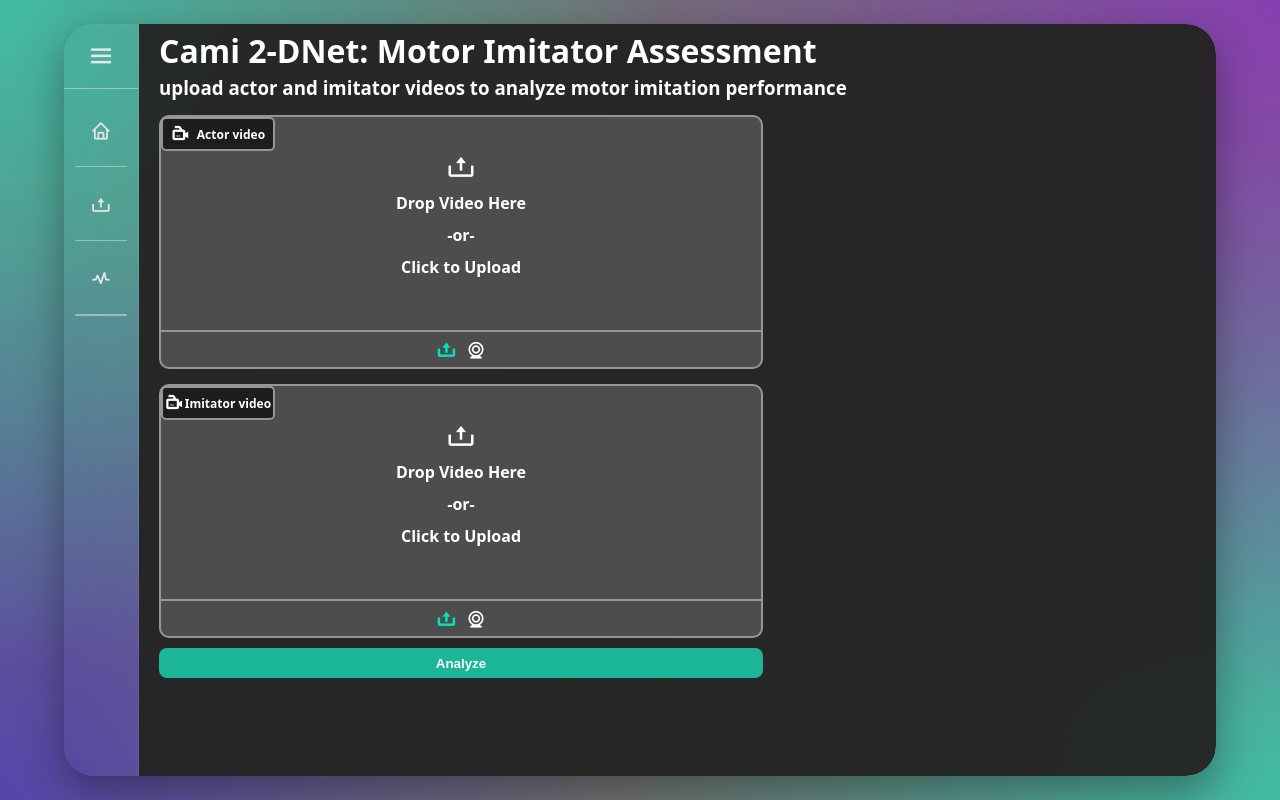
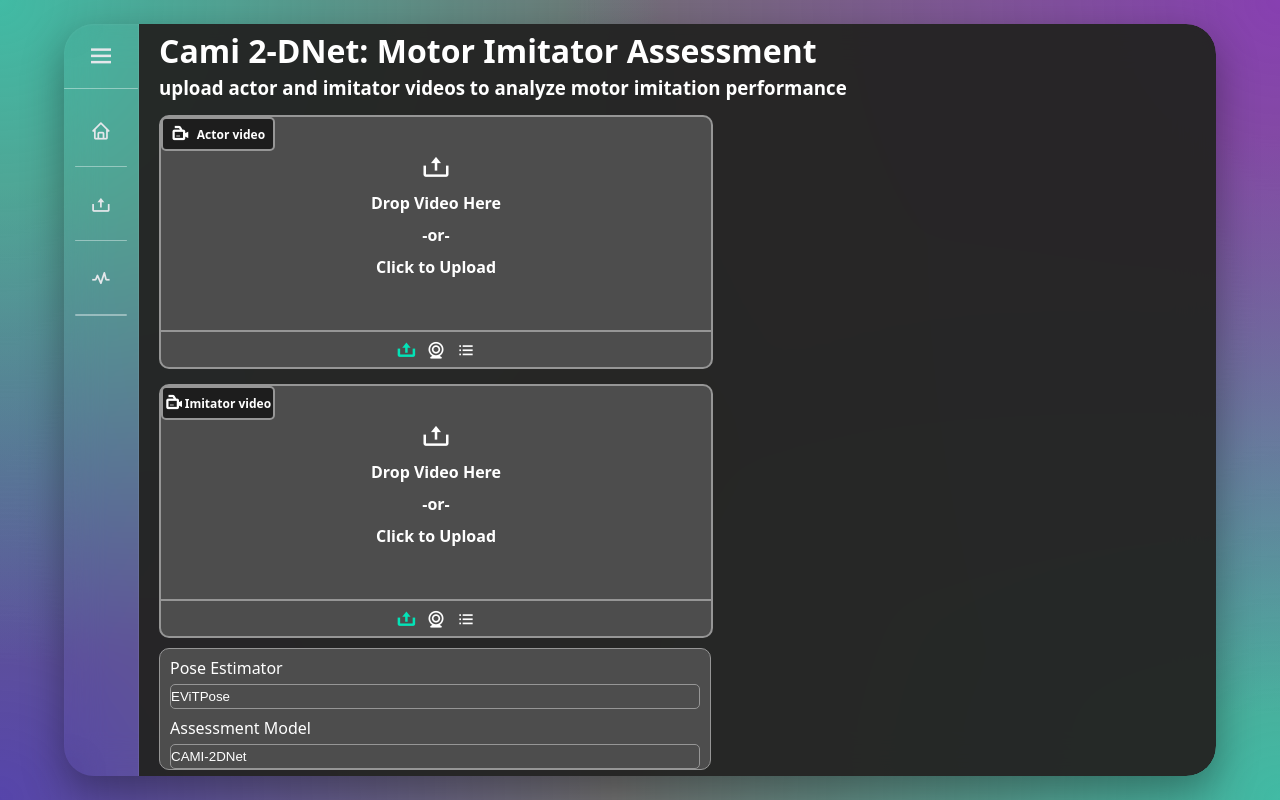
Before and after one commit to lkoll123/cami-2dnet-demo, a Next.js app: page /upload in a window 1280 px wide. Built offline with nearby package versions, Linux system fonts and the light colour scheme.

Commit message:
model Selector updates

```diff
--- a/app/components/Sidebar/Sidebar.tsx
+++ b/app/components/Sidebar/Sidebar.tsx
@@ -20,7 +20,7 @@ export default function Sidebar({isOpen, setIsOpen}: sideBarProps) {
     const navItems: navItem[] = [
         {label: "Home", icon: "bx bx-home", href: "/"},
         {label: "Upload", icon: "bx bx-upload", href: "/upload"},
-        {label: "Diagnose", icon: "bx bx-pulse", href: ""}
+        {label: "Diagnose", icon: "bx bx-pulse", href: "/diagnose"}
     ]
     return (
         <div className={`${styles.sideBar} ${isOpen ? styles.open : styles.closed}`}>
--- /dev/null
+++ b/app/components/modelSelector/modelSelector.module.css
@@ -0,0 +1,41 @@
+.modelSelector {
+    margin-left: 20px;
+    margin-top: 10px;
+    height: 120px;
+    width: 550px;
+    background: rgb(77, 77, 77);
+    border-radius: 10px;
+    border: 1px solid rgb(150, 150, 150);
+    display: flex;
+    flex-direction: column;
+}
+
+.group {
+    display: flex;
+    flex-direction: column;
+    margin-left: 10px;
+    margin-right: 10px;
+    font-size: 16px;
+    margin-top: 8px;
+}
+
+.group h4 {
+    margin-left: 10px;
+}
+
+.group select {
+    background: rgba(0, 0, 0, 0);
+    height: 25px;
+    color: white;
+    border-radius: 5px;
+    border: 1.5px solid rgb(150, 150, 150); ;
+    margin-top: 5px;
+    -webkit-appearance: none;    /* Safari & Chrome */
+    -moz-appearance: none;
+}
+
+.group select:focus {
+  outline: none;
+  border-color: rgb(0, 234, 164);
+  box-shadow: 0 0 0 2px rgba(0,234,164,0.4);
+}
--- /dev/null
+++ b/app/components/modelSelector/modelSelector.tsx
@@ -0,0 +1,41 @@
+/* components/ModelSelector/ModelSelector.tsx */
+"use client";
+
+import styles from "./modelSelector.module.css";
+
+export interface ModelSelectorProps {
+  pose: string;
+  assess: string;
+  setPose: (m: string) => void;
+  setAssess: (m: string) => void;
+}
+
+export default function ModelSelector({
+  pose,
+  assess,
+  setPose,
+  setAssess,
+}: ModelSelectorProps) {
+  return (
+    <section className={styles.modelSelector}>
+
+      <label className={styles.group}>
+        Pose Estimator
+        <select value={pose} onChange={(e) => setPose(e.target.value)}>
+          <option value="evitpose">EViTPose</option>
+          <option value="openpose">OpenPose</option>
+          <option value="hrnet">HRNet</option>
+        </select>
+      </label>
+
+      <label className={styles.group}>
+        Assessment Model
+        <select value={assess} onChange={(e) => setAssess(e.target.value)}>
+          <option value="cami-2dnet">CAMI-2DNet</option>
+          <option value="cami-2d">CAMI-2D (baseline)</option>
+          <option value="cami-3d">CAMI-3D (Kinect)</option>
+        </select>
+      </label>
+    </section>
+  );
+}
--- a/app/components/uploadModal/uploadModal.module.css
+++ b/app/components/uploadModal/uploadModal.module.css
@@ -1,6 +1,6 @@
 .panel {
     position: relative;
-    width: 600px;
+    width: 550px;
     height: 250px;
     background: rgb(77, 77, 77);
     border-radius: 10px;
@@ -94,3 +94,51 @@
     position: absolute;
     top: 0px;
 }
+
+.recIcon {
+    z-index: 2;
+    color: red;
+    font-size: 30px;
+    position: absolute;
+    bottom: 0px;
+}
+
+.resetBtn {
+    border-radius: 8px;
+    position: absolute;
+    bottom: 0px;
+    width: 120px;
+    height: 30px;
+    background-color: rgb(203, 32, 32);
+    color: white;
+    border: none;
+    font-weight: bold;
+    cursor: pointer;
+    transition: 0.1s ease;
+}
+
+.resetBtn:hover {
+    transition: 0.1s ease;
+    background-color: rgb(255, 0, 0);
+
+}
+
+.fileList {
+    width: 100%;
+    height: 140px;
+    overflow: scroll;
+    display: flex;
+    flex-direction: column;
+    align-items: center;
+}
+
+.fileList li {
+   list-style-type: none;     /* no bullet */
+  padding: 6px 12px;         /* nice left/right space */
+  font-size: 0.9rem;
+  border-bottom: 1px solid rgba(255, 255, 255, 0.15); /* faint separator */
+  white-space: nowrap;       /* keep long names on one line */
+  text-overflow: ellipsis;   /* truncate with … */
+  overflow: hidden;
+
+}
--- a/app/components/uploadModal/uploadModal.tsx
+++ b/app/components/uploadModal/uploadModal.tsx
@@ -9,12 +9,14 @@ interface uploadModalProps {
     type: 'Imitator' | 'Actor';
     files: File[];
     addFiles: (f: File | File[]) => void;
+    resetFiles: () => void;
 }
 
-type Mode = "upload" | "record"
+type Mode = "upload" | "record" | "files"
 
-export default function UploadModal({ type, files, addFiles } : uploadModalProps) {
+export default function UploadModal({ type, files, addFiles, resetFiles } : uploadModalProps) {
     const [mode, setMode] = useState<Mode>("upload");
+    const [isRec, setIsRec] = useState(false);
 
     function handleSelect(e: ChangeEvent<HTMLInputElement>) {
     if (e.target.files) addFiles(Array.from(e.target.files));
@@ -23,6 +25,7 @@ export default function UploadModal({ type, files, addFiles } : uploadModalProps
   /* ------------- record handlers ------------- */
   const vidRef   = useRef<HTMLVideoElement>(null);
   const strmRef  = useRef<MediaStream | null>(null);
+  const recRef = useRef<MediaRecorder | null>(null);
 
   useEffect(() => {
     if (mode !== "record") return;
@@ -33,17 +36,28 @@ export default function UploadModal({ type, files, addFiles } : uploadModalProps
     return () => strmRef.current?.getTracks().forEach(t => t.stop());
   }, [mode]);
 
-  function capture() {
+  function startRecording() {
     if (!strmRef.current) return;
-    const rec = new MediaRecorder(strmRef.current, { mimeType: "video/webm" });
+    const rec = new MediaRecorder(strmRef.current, {
+      mimeType: "video/webm",
+    });
     const chunks: BlobPart[] = [];
-    rec.ondataavailable = e => chunks.push(e.data);
-    rec.start();
-    setTimeout(() => rec.stop(), 3000);
+    rec.ondataavailable = (e) => chunks.push(e.data);
     rec.onstop = () => {
       const blob = new Blob(chunks, { type: "video/webm" });
-      addFiles(new File([blob], `recording-${Date.now()}.webm`, { type: blob.type }));
+      addFiles(
+        new File([blob], `recording-${Date.now()}.webm`, { type: blob.type })
+      );
+      setIsRec(false);
     };
+    rec.start();
+    recRef.current = rec;
+    setIsRec(true);
+  }
+
+  function stopRecording() {
+    recRef.current?.stop();
+    recRef.current = null;
   }
 
   /* ------------- render ------------- */
@@ -56,7 +70,7 @@ export default function UploadModal({ type, files, addFiles } : uploadModalProps
         </div>
       </header>
 
-      {mode === "upload" ? (
+      {mode === "upload" &&
         <div className={styles.card}>
             <i className={`bx bx-upload ${styles.uploadIcon}`}></i>
             <p>Drop Video Here</p>
@@ -64,10 +78,40 @@ export default function UploadModal({ type, files, addFiles } : uploadModalProps
             <p>Click to Upload</p>
             <input type="file" accept="video/*" multiple onChange={handleSelect} className={styles.fileInput}/>
         </div>
-      ) : (
+    }
+    {mode === "record" &&
         <div className={styles.card}>
           <video ref={vidRef} autoPlay muted playsInline style={{ width: "100%" }} className={styles.videoBox}/>
-          <button className={styles.captureBtn} onClick={capture}>Capture&nbsp;3&nbsp;s</button>
+          {!isRec ? (
+            <i
+              className={`bx bx-radio-circle-marked ${styles.recIcon}`}
+              title="Start recording"
+              onClick={startRecording}
+            />
+          ) : (
+            <i
+              className={`bx bx-stop-circle ${styles.recIcon}`}
+              title="Stop recording"
+              onClick={stopRecording}
+            />
+          )}
+        </div>
+    }
+    {mode === "files" && (
+        <div className={styles.card}>
+            {files.length === 0 ? (
+            <p className={styles.empty}>No videos yet.</p>
+            ) : (
+            <ul className={styles.fileList}>
+                {files.map((f, i) => (
+                <li key={i}>{f.name}</li>
+                ))}
+            </ul>
+            )}
+
+            <button className={styles.resetBtn} onClick={() => resetFiles()}>
+            Reset
+            </button>
         </div>
     )}
     <hr className={styles.divider}></hr>
@@ -82,6 +126,11 @@ export default function UploadModal({ type, files, addFiles } : uploadModalProps
         title="Record webcam"
         onClick={() => setMode("record")}
         />
+        <i
+        className={clsx("bx bx-list-ul", styles.icon, mode === "files" && styles.iconActive)}
+        title="Files"
+        onClick={() => setMode("files")}
+        />
         </div>
     </section>
   );
--- a/app/globals.css
+++ b/app/globals.css
@@ -90,7 +90,7 @@ body::before {
 
 .home-card {
   flex: 1 1 160px;                    /* min 160 px, grow as space allows */
-  background: rgba(255,255,255,0.07);
+  background: rgb(30, 163, 137);
   border-radius: 12px;
   padding: 1.2rem;
   text-align: center;
@@ -99,7 +99,7 @@ body::before {
   transition: background 150ms;
 }
 
-.home-card:hover { background: rgba(255,255,255,0.13); }
+.home-card:hover { background: rgb(11, 222, 179); }
 
 .home-icon {
   display: block;
--- a/app/upload/page.tsx
+++ b/app/upload/page.tsx
@@ -1,21 +1,36 @@
 "use client"
 
 import Sidebar from "../components/Sidebar/Sidebar"
-import { useState } from "react"
+import { useState, useEffect } from "react"
 import styles from './upload.module.css'
 import UploadModal from "../components/uploadModal/uploadModal"
+import ModelSelector from "../components/modelSelector/modelSelector"
 
 export default function Upload() {
     const [isOpen, setIsOpen] = useState(false);
     const [actorFiles, setActorFiles] = useState<File[]>([]);
     const [imitatorFiles, setImitatorFiles] = useState<File[]>([]);
 
-    function pushActorFile(newFile: File | File[]): void {
+    const [poseModel, setPoseModel]       = useState("evitpose");
+    const [assessModel, setAssessModel]   = useState("cami-2dnet");
+
+    function pushActorFiles(newFile: File | File[]): void {
         setActorFiles((prev) => prev.concat(newFile))
     }
-    function pushImitatorFile(newFile: File | File[]): void {
+    function pushImitatorFiles(newFile: File | File[]): void {
         setImitatorFiles((prev => prev.concat(newFile)))
     }
+
+    function resetActorFiles(): void {
+        setActorFiles([]);
+    }
+
+    function resetImitatorFiles(): void {
+        setImitatorFiles([]);
+    }
+    useEffect(() => {
+        console.log(actorFiles)
+    }, [actorFiles])
 
     function onSubmit() {
 
@@ -27,8 +42,14 @@ export default function Upload() {
           <div className={`main-component ${isOpen ? 'open' : 'closed'}`}>
             <h1 className={styles.heading}>Cami 2-DNet: Motor Imitator Assessment</h1>
             <h3 className={styles.subHeading}>upload actor and imitator videos to analyze motor imitation performance</h3>
-            <UploadModal files={actorFiles} addFiles={pushActorFile} type="Actor"></UploadModal>
-            <UploadModal files={imitatorFiles} addFiles={pushImitatorFile} type="Imitator"></UploadModal>
+            <UploadModal files={actorFiles} addFiles={pushActorFiles} resetFiles={resetActorFiles} type="Actor"></UploadModal>
+            <UploadModal files={imitatorFiles} addFiles={pushImitatorFiles} resetFiles={resetImitatorFiles} type="Imitator"></UploadModal>
+            <ModelSelector
+                pose={poseModel}
+                assess={assessModel}
+                setPose={setPoseModel}
+                setAssess={setAssessModel}
+            />
             <button onClick={onSubmit} className={styles.analyzeButton}>Analyze</button>
           </div>
         </div>
--- a/app/upload/upload.module.css
+++ b/app/upload/upload.module.css
@@ -8,8 +8,8 @@
     margin-left: 20px;
     margin-top: 10px;
     border-radius: 8px;
-    width: 604px;
-    height: 30px;
+    width: 554px;
+    height: 35px;
     background-color: rgb(26, 182, 151);
     color: white;
     border: none;
```
Lines whose indentation alone changed are shown as unchanged.
